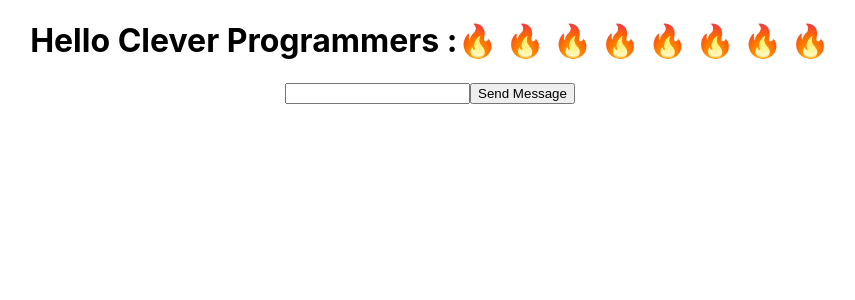
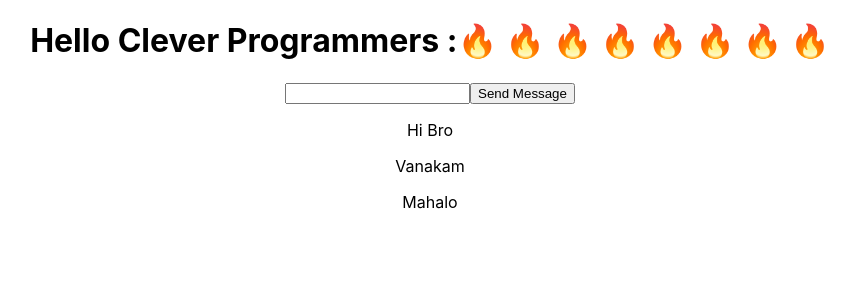
Before and after one commit to Vinoth6194/messenger-clone, a React (Create React App) app: page / in a window 1280 px wide. Shown: the top 300 px of the page, without its empty margins (210-1065 px from the left). Built offline with nearby package versions, Linux system fonts and the light colour scheme.

Commit message:
msgs displayed using map fun

```diff
--- a/src/App.js
+++ b/src/App.js
@@ -1,24 +1,33 @@
-import React, { useState } from 'react';
-import './App.css';
+import React, { useState } from "react";
+import "./App.css";
 
 function App() {
   const [input, setInput] = useState("");
-  const [messages,setMessages] = useState(["Hi Bro","Vanakam", "Mahalo"]);
+  const [messages, setMessages] = useState(["Hi Bro", "Vanakam", "Mahalo"]);
   console.log(input);
   console.log(messages);
 
-  const sendMessage = (event)  =>{
-    setMessages([...messages,input]);
-    setInput('');
-  }
+  const sendMessage = (event) => {
+    setMessages([...messages, input]);
+    setInput("");
+  };
   return (
     <div className="App">
-    <h1>Hello Clever Programmers :🔥 🔥 🔥 🔥 🔥 🔥 🔥 🔥 </h1>
-    <input value ={input} onChange ={event =>setInput(event.target.value)}></input>
-    <button onClick ={sendMessage}>Send Message</button>
-    {/* Input Field */}
-    {/* Button */}
-    {/* Messages */}
+      <h1>Hello Clever Programmers :🔥 🔥 🔥 🔥 🔥 🔥 🔥 🔥 </h1>
+      {/* Input Field */}
+
+      <input
+        value={input}
+        onChange={(event) => setInput(event.target.value)}
+      ></input>
+      {/* Button */}
+
+      <button onClick={sendMessage}>Send Message</button>
+      {/* Messages */}
+
+    {messages.map(message =>(
+      <p>{message}</p>
+    ))}
     </div>
   );
 }
```
